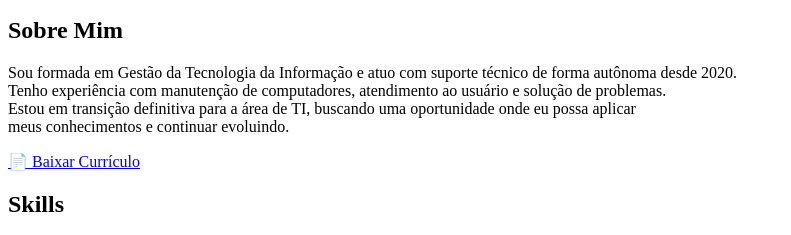
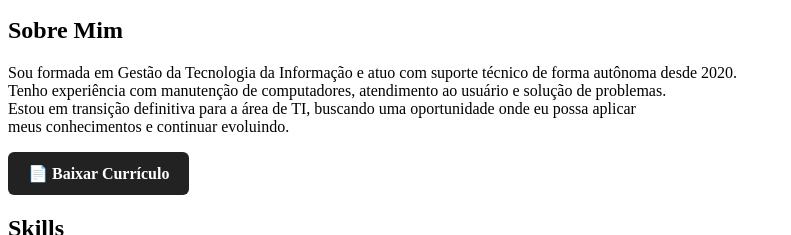
Before and after one commit to manuganuti/manuganuti.github.io, a plain HTML site: page index.html in a window 1280 px wide. Shown: the part 169-404 px from the top of the page, without its empty margins (0-791 px from the left). Drawn offline with Linux system fonts and the light colour scheme.

Commit message:
Update style.css

```diff
--- a/style.css
+++ b/style.css
@@ -1,3 +1,4 @@
+/* Ícones dentro da lista */
 ul li i {
   display: inline-block;
   margin-right: 8px;
@@ -5,3 +6,30 @@ ul li i {
   color: #444444;
   vertical-align: middle;
 }
+
+/* Botão de baixar currículo */
+.btn-curriculo {
+  display: inline-block;
+  background: #222;
+  color: #fff;
+  padding: 12px 20px;
+  border-radius: 6px;
+  text-decoration: none;
+  font-weight: bold;
+  transition: 0.3s;
+}
+
+.btn-curriculo:hover {
+  background: #444;
+  transform: scale(1.03);
+}
+
+/* Botão no modo escuro */
+body.dark .btn-curriculo {
+  background: #fff;
+  color: #000;
+}
+
+body.dark .btn-curriculo:hover {
+  background: #ddd;
+}
```
